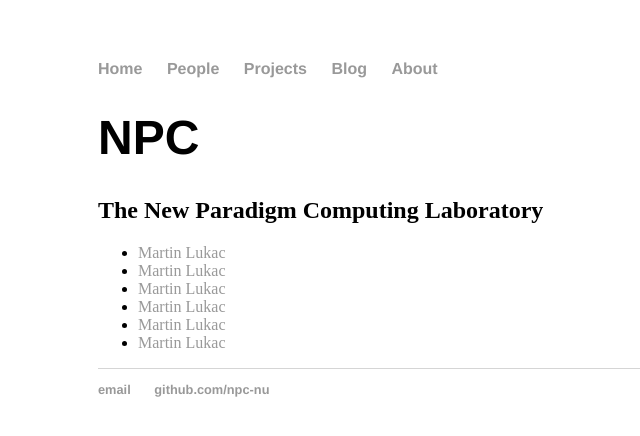
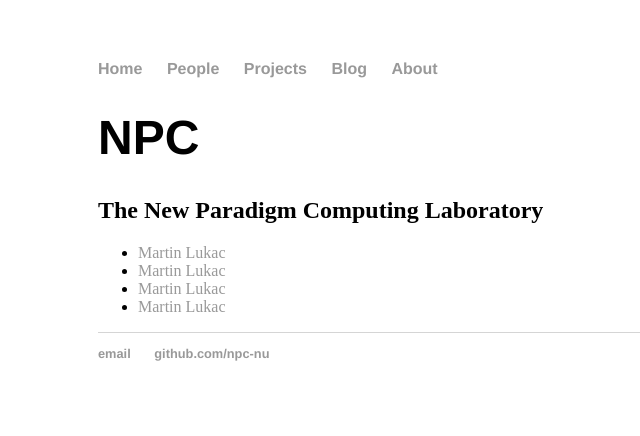
Before and after one commit to npc-nu/npc-nu.github.io, a Jekyll site: the page built from people.md, in a window 1280 px wide. Shown: the top 436 px of the page, without its empty margins (94-734 px from the left). Built offline with Jekyll 4.4.1, drawn with Linux system fonts in a browser that asks for light colours.

Commit message:
Update people.md

```diff
--- a/people.md
+++ b/people.md
@@ -5,8 +5,6 @@ permalink: /people/
 ---
 
 - [Martin Lukac](/people/lukac.md)
-- [Martin Lukac](../people/lukac.md)
-- [Martin Lukac](./lukac.md)
 - [Martin Lukac](./lukac)
 - [Martin Lukac](../people/lukac)
 - [Martin Lukac](/people/lukac)
```
